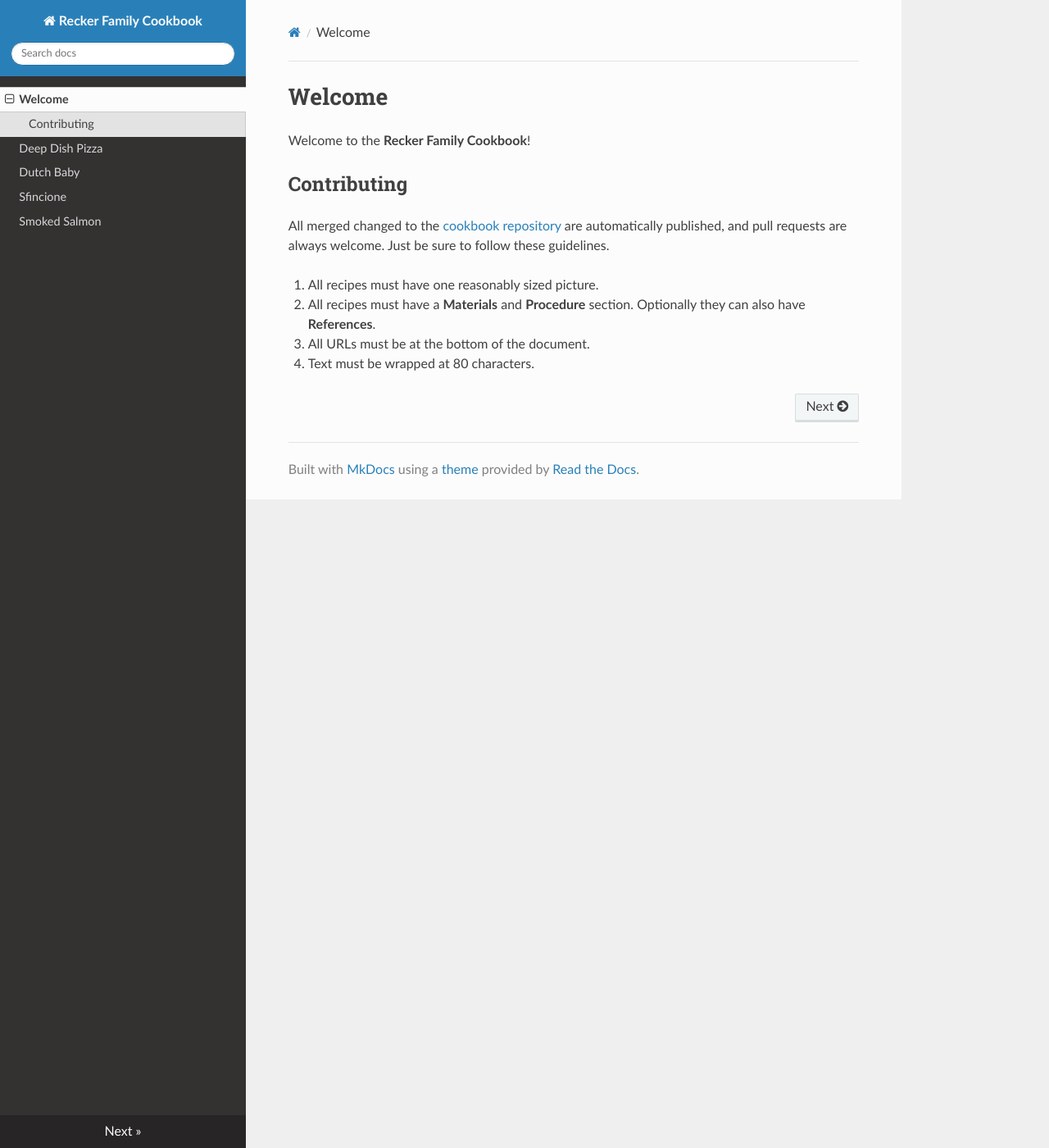
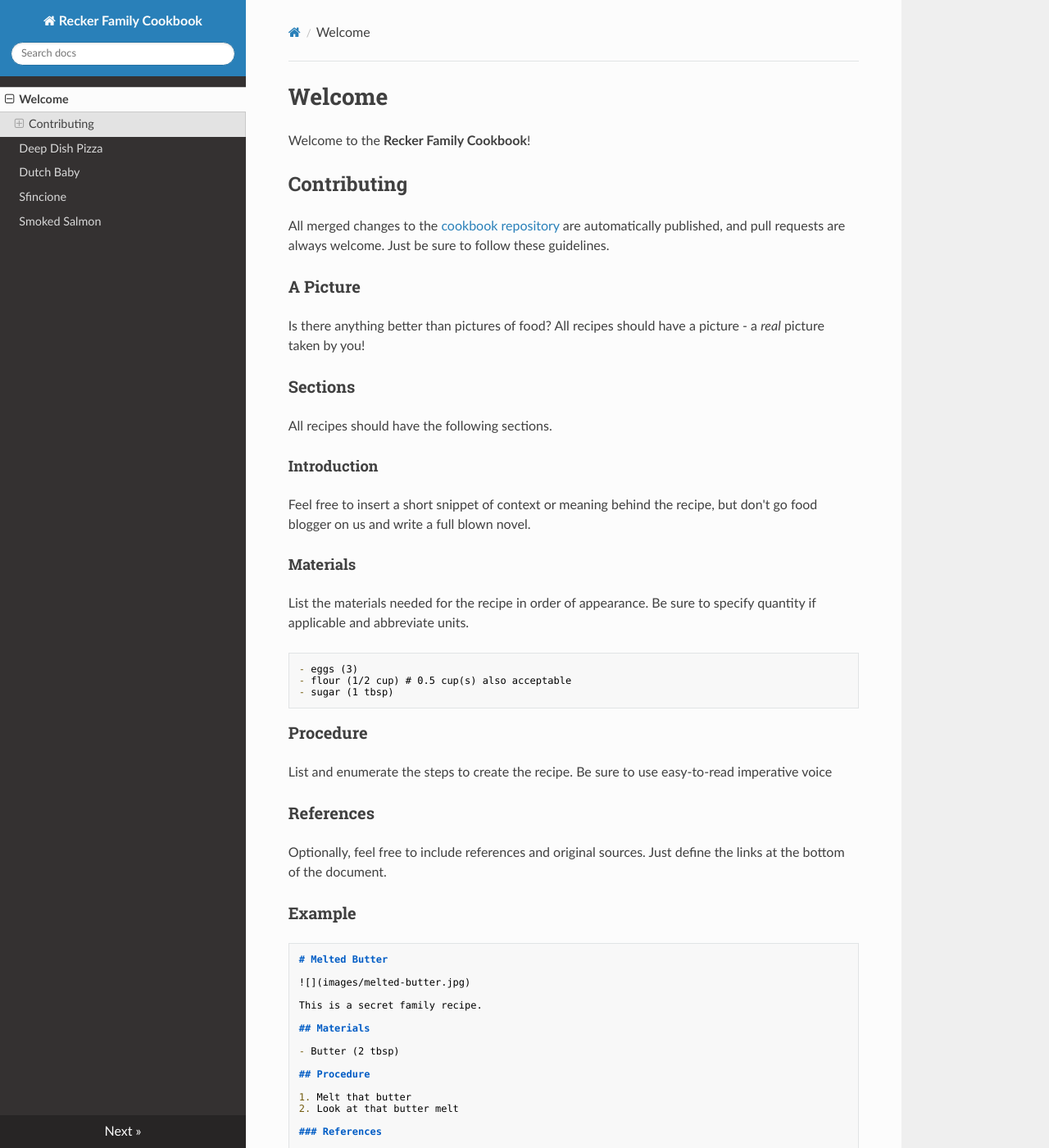
Before and after one commit to arecker/cookbook, an MkDocs documentation site: the page built from recipes/index.md, in a window 1280 px wide and 1400 px high. Shown: the whole window at 82% size. Built offline with MkDocs 1.6.1, drawn with Linux system fonts in a browser that asks for light colours; nearby versions of some CDN libraries; some of the changed text lies outside the part shown.

Commit message:
More changes

````diff
--- a/recipes/index.md
+++ b/recipes/index.md
@@ -4,14 +4,68 @@ Welcome to the **Recker Family Cookbook**!
 
 ## Contributing
 
-All merged changed to the [cookbook repository] are automatically
+All merged changes to the [cookbook repository] are automatically
 published, and pull requests are always welcome.  Just be sure to
 follow these guidelines.
 
-1. All recipes must have one reasonably sized picture.
-2. All recipes must have a **Materials** and **Procedure** section.
-   Optionally they can also have **References**.
-4. All URLs must be at the bottom of the document.
-5. Text must be wrapped at 80 characters.
+### A Picture
+
+Is there anything better than pictures of food?  All recipes should
+have a picture - a _real_ picture taken by you!
+
+### Sections
+
+All recipes should have the following sections.
+
+#### Introduction
+
+Feel free to insert a short snippet of context or meaning behind the
+recipe, but don't go food blogger on us and write a full blown novel.
+
+#### Materials
+
+List the materials needed for the recipe in order of appearance.  Be
+sure to specify quantity if applicable and abbreviate units.
+
+``` markdown
+- eggs (3)
+- flour (1/2 cup) # 0.5 cup(s) also acceptable
+- sugar (1 tbsp)
+```
+
+### Procedure
+
+List and enumerate the steps to create the recipe.  Be sure to use
+easy-to-read imperative voice
+
+### References
+
+Optionally, feel free to include references and original sources.
+Just define the links at the bottom of the document.
+
+### Example
+
+``` markdown
+# Melted Butter
+
+![](images/melted-butter.jpg)
+
+This is a secret family recipe.
+
+## Materials
+
+- Butter (2 tbsp)
+
+## Procedure
+
+1. Melt that butter
+2. Look at that butter melt
+
+### References
+
+- [Google: "Melted Butter" query]
+
+[Google: "Melted Butter" query]: https://google.com?q=melted+butter
+```
 
 [cookbook repository]: https://github.com/arecker/cookbook
````
Also changed, not shown: README.md (+60 -6 lines), recipes/sfincione.md (+5 -2 lines).
